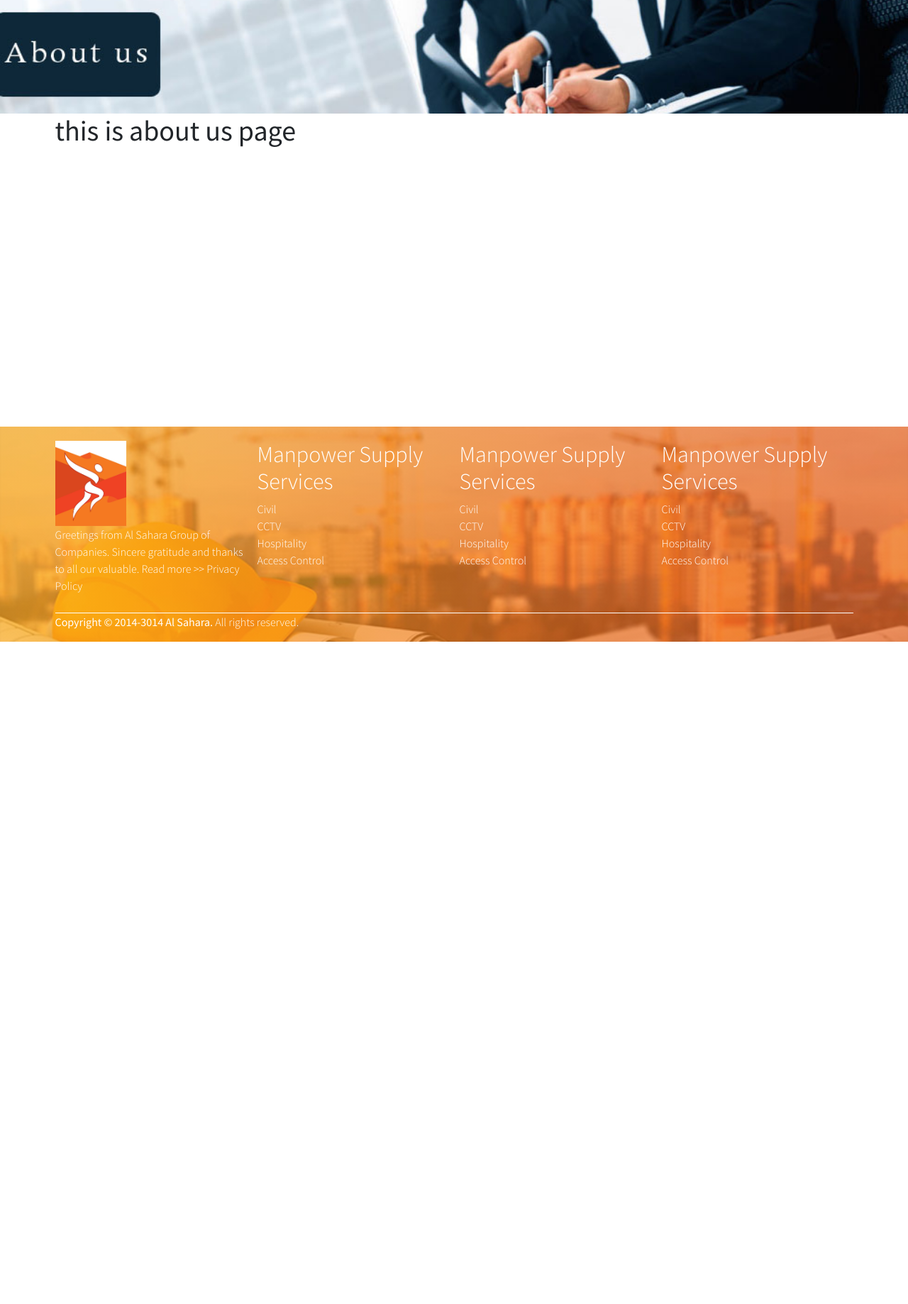
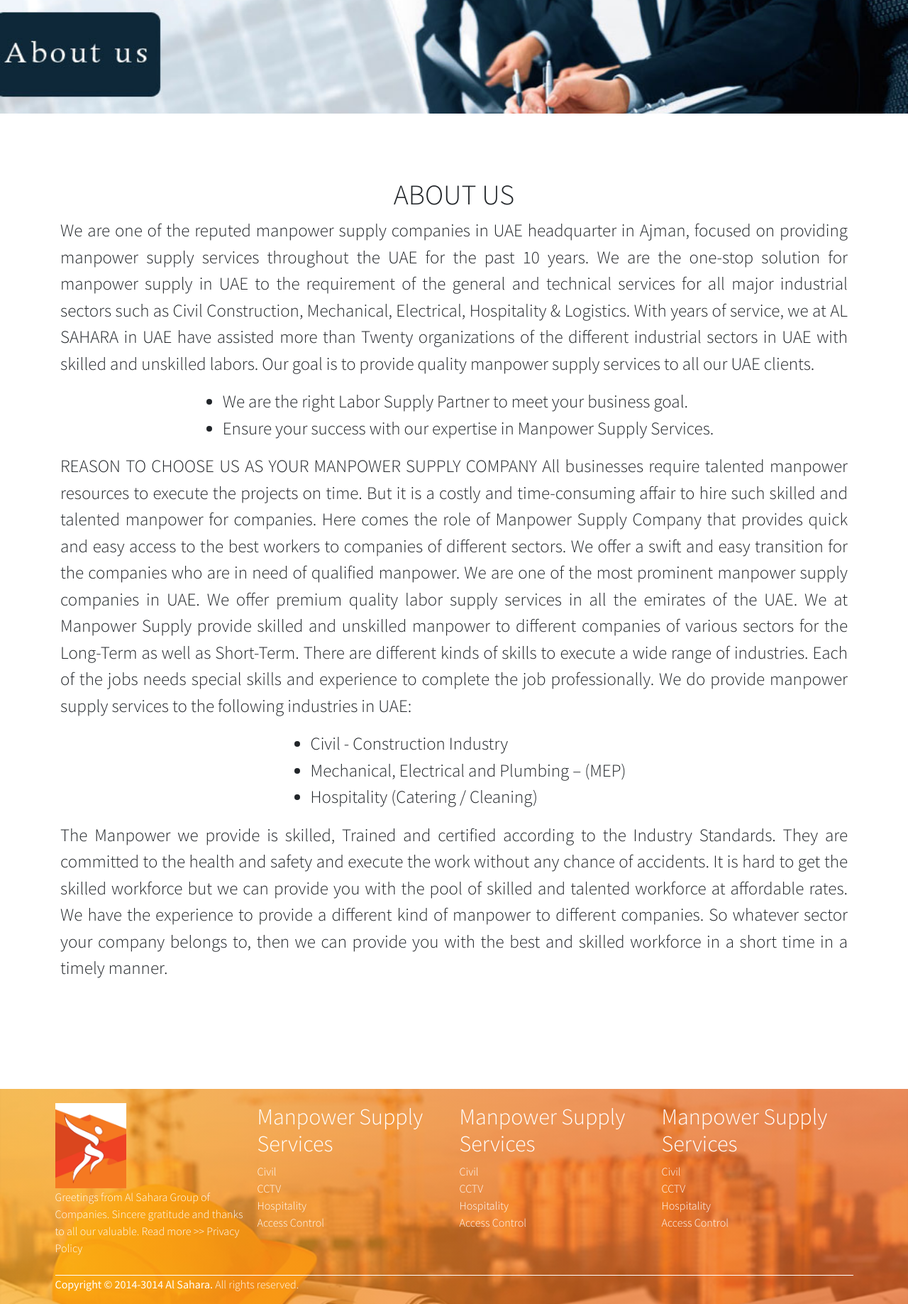
Before and after one commit to TafhimFaisal/al-sahara, a PHP site: page /about-us.php in a window 1280 px wide. Shown: the part 206-2043 px from the top of the page at 71% size. Before the commit the page ends 1110 px from the top, so only its background shows below. Run offline with PHP 8.4, Linux system fonts and the light colour scheme; some libraries are stand-ins or nearby versions.

Commit message:
services page

```diff
--- /dev/null
+++ b/style/about-us.css
@@ -0,0 +1,16 @@
+.about-us{
+    height: auto;
+    display: flex;
+    flex-direction: column;
+    justify-content: center;
+    align-items: center;
+    text-align: justify;
+    padding-top: 90px;
+    padding-bottom: 135px;
+    font-size: 25px;
+    font-weight: 100;
+}
+
+.about-us h1 {
+    font-weight: 100;
+}
--- a/style/style.css
+++ b/style/style.css
@@ -5,6 +5,8 @@
 @import './footer.css';
 @import './slider';
 @import './section.css';
+@import './about-us.css';
+@import './why-choose-us.css';
 
 .content-wrapper {
     background-color: white;
--- /dev/null
+++ b/style/why-choose-us.css
@@ -0,0 +1,16 @@
+.why-choose-us{
+    height: auto;
+    display: flex;
+    flex-direction: column;
+    justify-content: center;
+    align-items: center;
+    text-align: justify;
+    padding-top: 90px;
+    padding-bottom: 135px;
+    font-size: 25px;
+    font-weight: 100;
+}
+
+.why-choose-us h1{
+    font-weight: 100;
+}
--- a/view/pages/aboutUs.php
+++ b/view/pages/aboutUs.php
@@ -1,3 +1,57 @@
-<h1>
-    this is about us page
-</h1>
+<div class="container about-us">
+
+    <h1> ABOUT US </h1>
+    <p>
+        We are one of the reputed manpower supply companies in UAE headquarter
+        in Ajman, focused on providing manpower supply services throughout the
+        UAE for the past 10 years. We are the one-stop solution for manpower
+        supply in UAE to the  requirement of the general and technical services
+        for all major industrial sectors such as Civil Construction, Mechanical,
+        Electrical, Hospitality & Logistics.
+        With years of service, we at AL SAHARA in UAE have assisted more than Twenty
+        organizations of the different industrial sectors in UAE with skilled and
+        unskilled labors. Our goal is to provide quality manpower supply services to
+        all our UAE clients.
+    </p>
+
+    <ul>
+        <li>We are the right Labor Supply Partner to meet your business goal. </li>
+        <li>Ensure your success with our expertise in Manpower Supply Services. </li>
+    </ul>
+
+    <p>
+        REASON TO CHOOSE US AS YOUR MANPOWER SUPPLY COMPANY
+        All businesses require talented manpower resources to
+        execute the projects on time. But it is a costly and
+        time-consuming affair to hire such skilled and talented
+        manpower for companies. Here comes the role of Manpower
+        Supply Company that provides quick and easy access to the
+        best workers to companies of different sectors. We offer a
+        swift and easy transition for the companies who are in need
+        of qualified manpower.
+        We are one of the most prominent manpower supply companies
+        in UAE. We offer premium quality labor supply services in all
+        the emirates of the UAE. We at Manpower Supply provide skilled
+        and unskilled manpower to different companies of various sectors
+        for the Long-Term as well as Short-Term.
+        There are different kinds of skills to execute a wide range of
+        industries. Each of the jobs needs special skills and experience to
+        complete the job professionally. We do provide manpower supply services
+        to the following industries in UAE:
+    </p>
+    <ul>
+        <li>Civil - Construction Industry </li>
+        <li>Mechanical, Electrical and Plumbing – (MEP) </li>
+        <li>Hospitality (Catering / Cleaning) </li>
+    </ul>
+
+    <p>
+
+        The Manpower we provide is skilled,
+        Trained and certified according to the
+        Industry Standards. They are committed to the health and safety and execute the work without any chance of accidents. It is hard to get the skilled workforce but we can provide you with the pool of skilled and talented workforce at affordable rates.
+        We have the experience to provide a different kind of  manpower to different companies. So whatever sector your company belongs to, then we can provide you with the best and skilled workforce in a short time in a timely manner.
+
+    </p>
+
+</div>
```
Also changed, not shown: view/pages/why-choose-us.php (+19 -3 lines), view/pages/man-power-supply/access-control.php (added), view/pages/man-power-supply/cctv.php (added), view/pages/man-power-supply/hospitality.php (added), view/pages/man-power-supply/mecganical-manpower.php (deleted).
